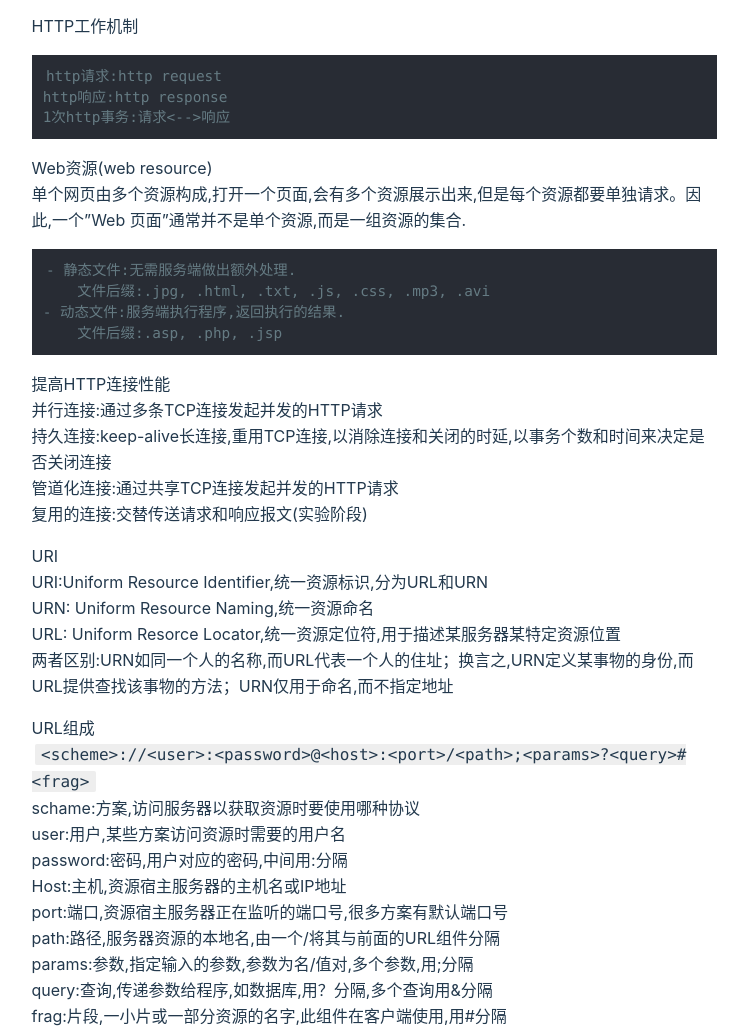
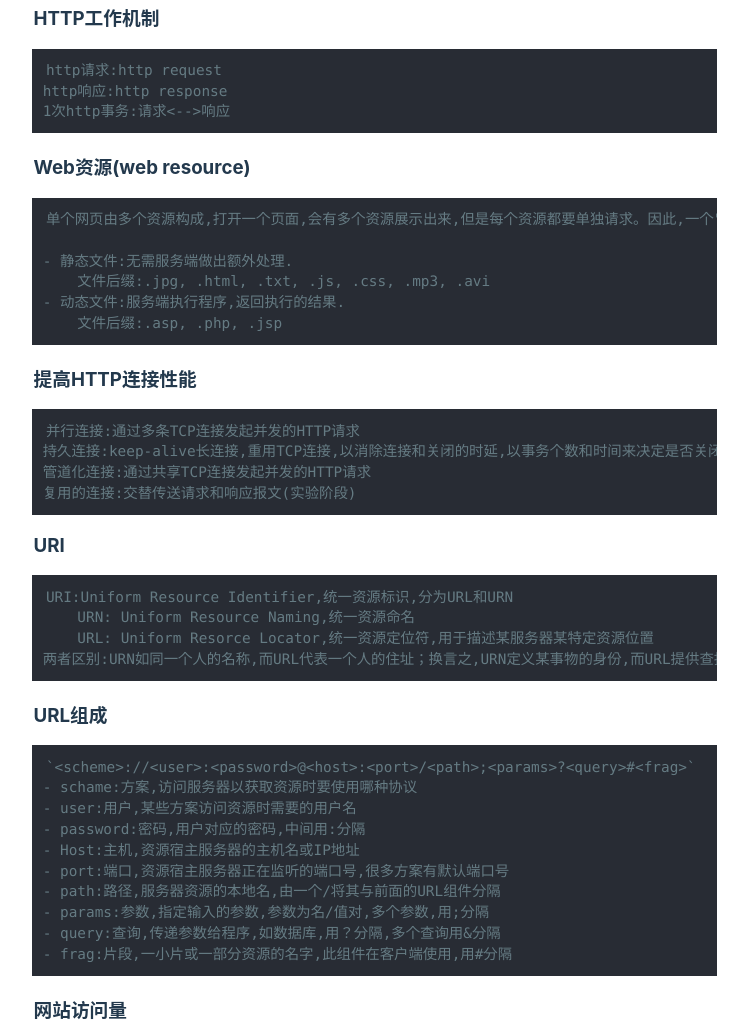
Before and after one commit to daisiesloves/daisiesloves.github.io, a plain HTML site: page 2018/12/23/httpd基础知识/index.html in a window 1280 px wide. Shown: the part 824-1856 px from the top of the page, without its empty margins (266-1014 px from the left). Drawn offline with nearby package versions, Linux system fonts and the light colour scheme; some packages are replaced by stand-ins of ours; a script that the page names is missing; a web font is replaced by a local one.

Commit message:
Site updated: 2018-12-23 22:59:46

```diff
--- a/2018/12/23/httpd基础知识/index.html
+++ b/2018/12/23/httpd基础知识/index.html
@@ -272,7 +272,7 @@ height:50vh;
 
 
                     <div class="post-intro-read">
-                        <span>字数统计: <span class="post-count word-count">926</span>阅读时长: <span class="post-count reading-time">3 min</span></span>
+                        <span>字数统计: <span class="post-count word-count">925</span>阅读时长: <span class="post-count reading-time">3 min</span></span>
                     </div>
 
                 <div class="post-intro-meta">
@@ -401,8 +401,7 @@ height:50vh;
         <div class="container container-unloaded">
             <main class="main post-page">
     <article class="article-entry">
-        <p>HTTP相关术语</p>
-<pre><code>http:Hyper Text Transfer Protocol, 80/tcp
+        <h3 id="HTTP相关术语"><a href="#HTTP相关术语" class="headerlink" title="HTTP相关术语"></a>HTTP相关术语</h3><pre><code>http:Hyper Text Transfer Protocol, 80/tcp
 html:Hyper Text Markup Language 超文本标记语言,编程语言
 MIME:Multipurpose Internet Mail Extensions
     多用途互联网邮件扩展 /etc/mime.types
@@ -416,20 +415,34 @@ MIME:Multipurpose Internet Mail Extensions
     application/javascript
 
 参考:http://www.w3school.com.cn/media/media_mimeref.asp
-</code></pre><p>HTTP工作机制</p>
-<pre><code>http请求:http request
+</code></pre><h3 id="HTTP工作机制"><a href="#HTTP工作机制" class="headerlink" title="HTTP工作机制"></a>HTTP工作机制</h3><pre><code>http请求:http request
 http响应:http response
 1次http事务:请求&lt;--&gt;响应
-</code></pre><p>Web资源(web resource)<br>    单个网页由多个资源构成,打开一个页面,会有多个资源展示出来,但是每个资源都要单独请求。因此,一个”Web 页面”通常并不是单个资源,而是一组资源的集合.</p>
-<pre><code>- 静态文件:无需服务端做出额外处理.
+</code></pre><h3 id="Web资源-web-resource"><a href="#Web资源-web-resource" class="headerlink" title="Web资源(web resource)"></a>Web资源(web resource)</h3><pre><code>单个网页由多个资源构成,打开一个页面,会有多个资源展示出来,但是每个资源都要单独请求。因此,一个&quot;Web 页面&quot;通常并不是单个资源,而是一组资源的集合.
+
+- 静态文件:无需服务端做出额外处理.
     文件后缀:.jpg, .html, .txt, .js, .css, .mp3, .avi
 - 动态文件:服务端执行程序,返回执行的结果.
     文件后缀:.asp, .php, .jsp
-</code></pre><p>提高HTTP连接性能<br>    并行连接:通过多条TCP连接发起并发的HTTP请求<br>    持久连接:keep-alive长连接,重用TCP连接,以消除连接和关闭的时延,以事务个数和时间来决定是否关闭连接<br>    管道化连接:通过共享TCP连接发起并发的HTTP请求<br>    复用的连接:交替传送请求和响应报文(实验阶段)</p>
-<p>URI<br>    URI:Uniform Resource Identifier,统一资源标识,分为URL和URN<br>        URN: Uniform Resource Naming,统一资源命名<br>        URL: Uniform Resorce Locator,统一资源定位符,用于描述某服务器某特定资源位置<br>    两者区别:URN如同一个人的名称,而URL代表一个人的住址；换言之,URN定义某事物的身份,而URL提供查找该事物的方法；URN仅用于命名,而不指定地址 </p>
-<p>URL组成<br>    <code>&lt;scheme&gt;://&lt;user&gt;:&lt;password&gt;@&lt;host&gt;:&lt;port&gt;/&lt;path&gt;;&lt;params&gt;?&lt;query&gt;#&lt;frag&gt;</code><br>    schame:方案,访问服务器以获取资源时要使用哪种协议<br>    user:用户,某些方案访问资源时需要的用户名<br>    password:密码,用户对应的密码,中间用:分隔<br>    Host:主机,资源宿主服务器的主机名或IP地址<br>    port:端口,资源宿主服务器正在监听的端口号,很多方案有默认端口号<br>    path:路径,服务器资源的本地名,由一个/将其与前面的URL组件分隔<br>    params:参数,指定输入的参数,参数为名/值对,多个参数,用;分隔<br>    query:查询,传递参数给程序,如数据库,用？分隔,多个查询用&amp;分隔<br>    frag:片段,一小片或一部分资源的名字,此组件在客户端使用,用#分隔</p>
-<p>网站访问量</p>
-<pre><code>- IP(独立IP):即Internet Protocol,指独立IP数.一天内来自相同客户机IP地址只计算一次,记录远程客户机IP地址的计算机访问网站的次数,是衡量网站流量的重要指标.
+</code></pre><h3 id="提高HTTP连接性能"><a href="#提高HTTP连接性能" class="headerlink" title="提高HTTP连接性能"></a>提高HTTP连接性能</h3><pre><code>并行连接:通过多条TCP连接发起并发的HTTP请求
+持久连接:keep-alive长连接,重用TCP连接,以消除连接和关闭的时延,以事务个数和时间来决定是否关闭连接
+管道化连接:通过共享TCP连接发起并发的HTTP请求
+复用的连接:交替传送请求和响应报文(实验阶段)
+</code></pre><h3 id="URI"><a href="#URI" class="headerlink" title="URI"></a>URI</h3><pre><code>URI:Uniform Resource Identifier,统一资源标识,分为URL和URN
+    URN: Uniform Resource Naming,统一资源命名
+    URL: Uniform Resorce Locator,统一资源定位符,用于描述某服务器某特定资源位置
+两者区别:URN如同一个人的名称,而URL代表一个人的住址；换言之,URN定义某事物的身份,而URL提供查找该事物的方法；URN仅用于命名,而不指定地址
+</code></pre><h3 id="URL组成"><a href="#URL组成" class="headerlink" title="URL组成"></a>URL组成</h3><pre><code>`&lt;scheme&gt;://&lt;user&gt;:&lt;password&gt;@&lt;host&gt;:&lt;port&gt;/&lt;path&gt;;&lt;params&gt;?&lt;query&gt;#&lt;frag&gt;`
+- schame:方案,访问服务器以获取资源时要使用哪种协议
+- user:用户,某些方案访问资源时需要的用户名
+- password:密码,用户对应的密码,中间用:分隔
+- Host:主机,资源宿主服务器的主机名或IP地址
+- port:端口,资源宿主服务器正在监听的端口号,很多方案有默认端口号
+- path:路径,服务器资源的本地名,由一个/将其与前面的URL组件分隔
+- params:参数,指定输入的参数,参数为名/值对,多个参数,用;分隔
+- query:查询,传递参数给程序,如数据库,用？分隔,多个查询用&amp;分隔
+- frag:片段,一小片或一部分资源的名字,此组件在客户端使用,用#分隔
+</code></pre><h3 id="网站访问量"><a href="#网站访问量" class="headerlink" title="网站访问量"></a>网站访问量</h3><pre><code>- IP(独立IP):即Internet Protocol,指独立IP数.一天内来自相同客户机IP地址只计算一次,记录远程客户机IP地址的计算机访问网站的次数,是衡量网站流量的重要指标.
 - PV(访问量):即Page View,页面浏览量或点击量,用户每次刷新即被计算次,PV反映的是浏览某网站的页面数,PV与来访者的数量成正比,PV并不是页面的来访者数量,而是网站被访问的页面数量.
 - UV(独立访客):即Unique Visitor,访问网站的一台电脑为一个访客,一天内相同的客户端只被计算一次,可以理解成访问某网站的电脑的数量,网站判断来访电脑的身份是通过来访电脑的cookies实现的,如果更换了IP后但不清除cookies,再访问相同网站,该网站的统计中UV数是不变的.
 
@@ -442,7 +455,7 @@ http响应:http response
             <p>原文作者：<a href="http://yoursite.com">Zhangzhen</a>
             </p><p>原文链接：<a href="http://yoursite.com/2018/12/23/httpd基础知识/">http://yoursite.com/2018/12/23/httpd基础知识/</a>
             </p><p>发表日期：<a href="http://yoursite.com/2018/12/23/httpd基础知识/">December 23rd 2018, 6:44:33 pm</a>
-            </p><p>更新日期：<a href="http://yoursite.com/2018/12/23/httpd基础知识/">December 23rd 2018, 10:54:24 pm</a>
+            </p><p>更新日期：<a href="http://yoursite.com/2018/12/23/httpd基础知识/">December 23rd 2018, 10:59:37 pm</a>
             </p><p>版权声明：本文采用<a rel="license" href="http://creativecommons.org/licenses/by-nc/4.0/">知识共享署名-非商业性使用 4.0 国际许可协议</a>进行许可</p>
         </div>
 
@@ -574,7 +587,7 @@ top:50vh;
         <div class="toc-catalog">
             <span class="iconfont-archer catalog-icon">&#xe613;</span><span>CATALOG</span>
         </div>
-
+        <ol class="toc"><li class="toc-item toc-level-3"><a class="toc-link" href="#HTTP相关术语"><span class="toc-number">1.</span> <span class="toc-text">HTTP相关术语</span></a></li><li class="toc-item toc-level-3"><a class="toc-link" href="#HTTP工作机制"><span class="toc-number">2.</span> <span class="toc-text">HTTP工作机制</span></a></li><li class="toc-item toc-level-3"><a class="toc-link" href="#Web资源-web-resource"><span class="toc-number">3.</span> <span class="toc-text">Web资源(web resource)</span></a></li><li class="toc-item toc-level-3"><a class="toc-link" href="#提高HTTP连接性能"><span class="toc-number">4.</span> <span class="toc-text">提高HTTP连接性能</span></a></li><li class="toc-item toc-level-3"><a class="toc-link" href="#URI"><span class="toc-number">5.</span> <span class="toc-text">URI</span></a></li><li class="toc-item toc-level-3"><a class="toc-link" href="#URL组成"><span class="toc-number">6.</span> <span class="toc-text">URL组成</span></a></li><li class="toc-item toc-level-3"><a class="toc-link" href="#网站访问量"><span class="toc-number">7.</span> <span class="toc-text">网站访问量</span></a></li></ol>
     </div>
 
     <div class="back-top iconfont-archer">&#xe639;</div>
```
Also changed, not shown: archives/2018/12/index.html (+2 -2 lines), archives/2018/index.html (+2 -2 lines), archives/index.html (+2 -2 lines), index.html (+2 -2 lines), search.xml (+1 -1 lines), tags/httpd/index.html (+2 -2 lines).
